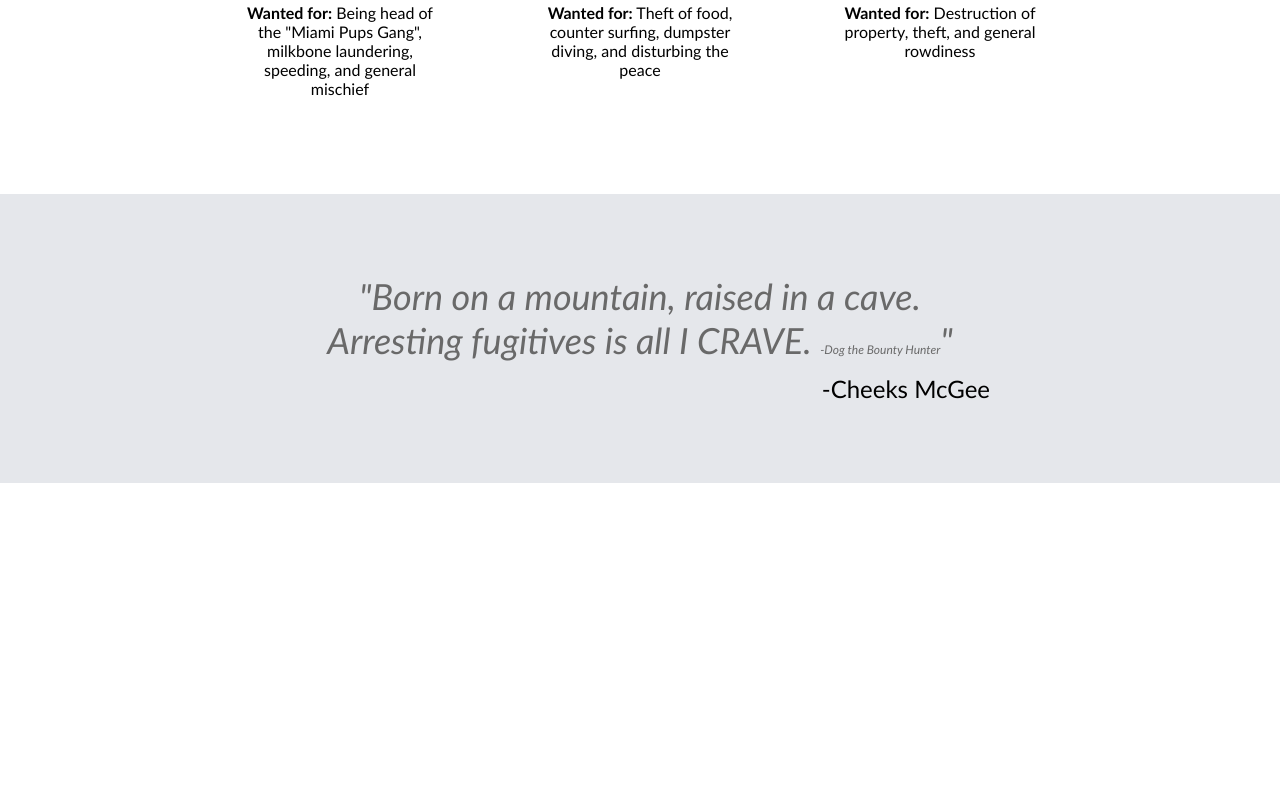
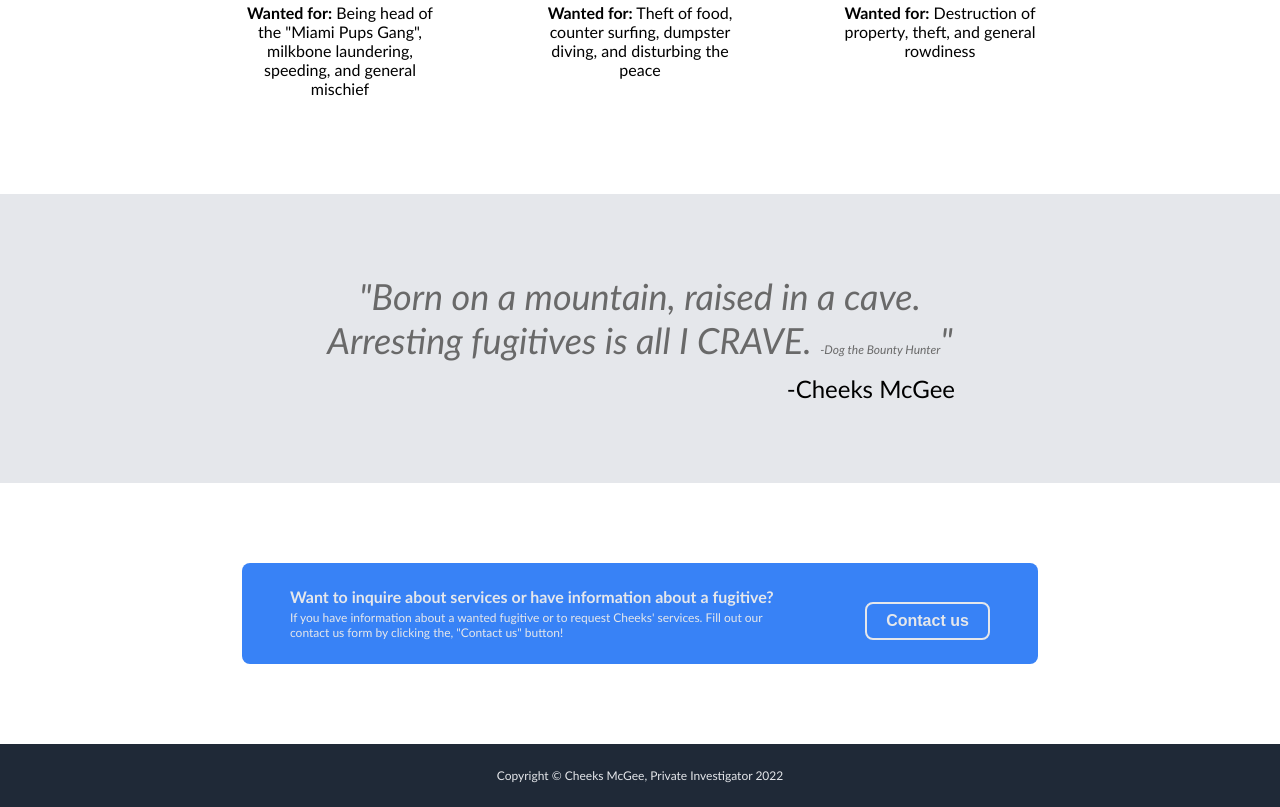
Before and after one commit to JJennemann/landing-page-project, a plain HTML site: page index.html in a window 1280 px wide. Shown: the part 1095-1902 px from the top of the page. Before the commit the page ends 1578 px from the top, so only its background shows below. Drawn offline with Linux system fonts and the light colour scheme.

Commit message:
Create "contact us" section and footer HTML & CSS
-Wrote HTML and CSS for "contact us" section and footer with copyright

```diff
--- a/index.html
+++ b/index.html
@@ -49,6 +49,20 @@
         <div class="quote-text">"Born on a mountain, raised in a cave. Arresting fugitives is all I CRAVE. <span style="font-size:12px">-Dog the Bounty Hunter</span>"</div>
         <div class="quote-cheeks">-Cheeks McGee</div>
     </div>
+
+    <div class="contact">
+        <div class="contact-content">
+            <div class="text">
+                <div class="contact-title">Want to inquire about services or have information about a fugitive?</div>
+                <div class="contact-text">If you have information about a wanted fugitive or to request Cheeks' services. Fill out our contact us form by clicking the, "Contact us" button!</div></div>
+            <button class="contact-us">Contact us</button>
+        </div>
+    </div>
+
+    <div footer="footer">
+        <div class="copyright">Copyright &copy; Cheeks McGee, Private Investigator 2022</div>
+    </div>
+
 </div>
 </body>
 
--- a/style.css
+++ b/style.css
@@ -15,8 +15,6 @@ body{
     padding:16px 100px;
     margin:0px;
     align-items:center;
-
-
 }
 
 .header-logo{
@@ -24,9 +22,7 @@ body{
     color:#f9faf8;
     width:200px;
     text-align:center;
-
-
-}
+    }
 
 .header-links{
     display:flex;
@@ -53,7 +49,6 @@ a {
     flex-direction:column;
     gap:8px;
     width:600px;
-
 }
 
 .hero-main{
@@ -142,6 +137,55 @@ button{
 
 .quote-cheeks{
     text-align:end;
-    width:700px;
+    width:630px;
     font-size:24px;
 }
+
+.contact{
+    background-color:white;
+    padding:80px;
+    justify-content:center;
+    align-items:center;
+    display:flex;
+
+}
+
+.contact-content{
+    display:flex;
+    background-color:#3882f6;
+    border-radius:8px;
+    color:#E5E7EB;
+    padding:24px 48px;
+    width:700px;
+    justify-content:space-between;
+}
+
+.text{
+    display:flex;
+    flex-direction:column;
+    gap:4px;
+
+}
+
+.contact-title{
+    font-size:16px;
+    font-weight:bold;
+}
+
+.contact-text{
+    font-size:12px;
+    width:500px;
+}
+
+.contact-us{
+    border:2px solid #E5E7EB;
+    align-self:flex-end;
+}
+
+
+.copyright{
+    color:#E5E7EB;
+    text-align:center;
+    padding:24px;
+    font-size:12px;
+}
```
Also changed, not shown: 2 other files.
